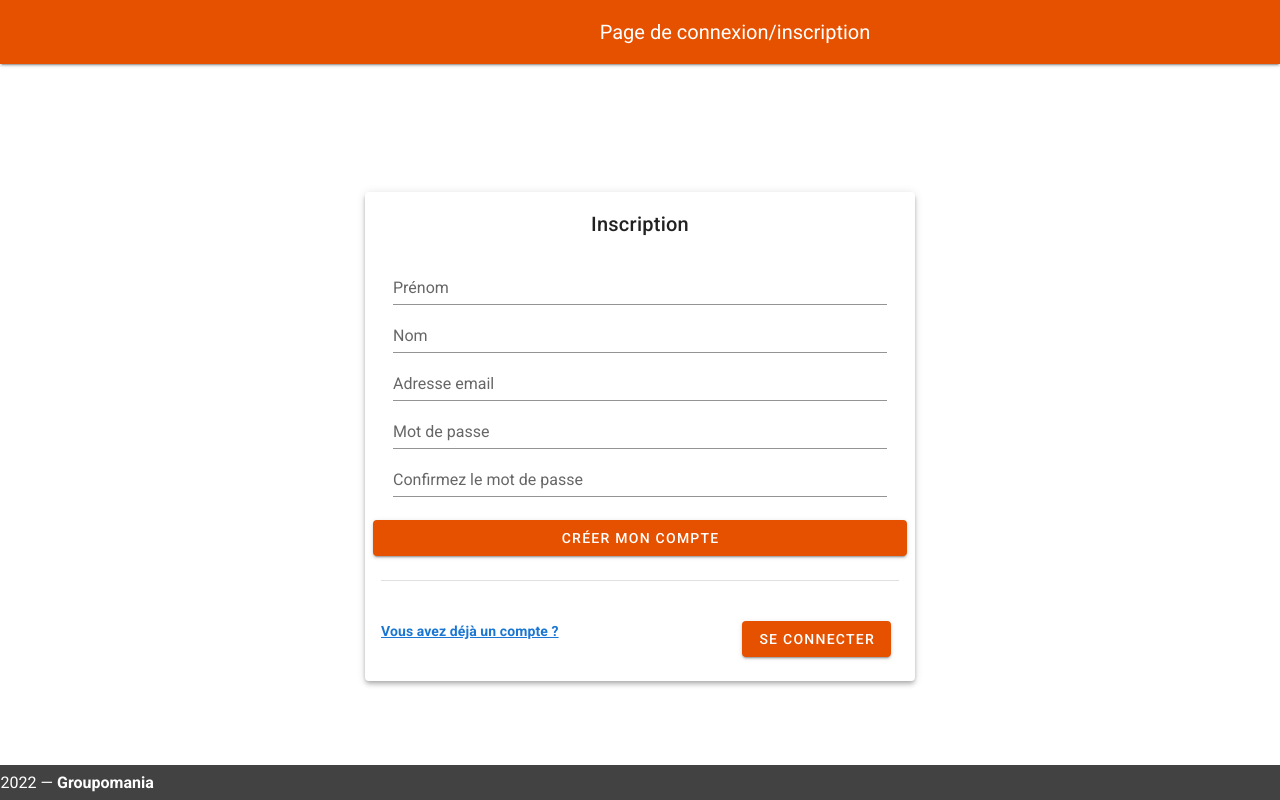
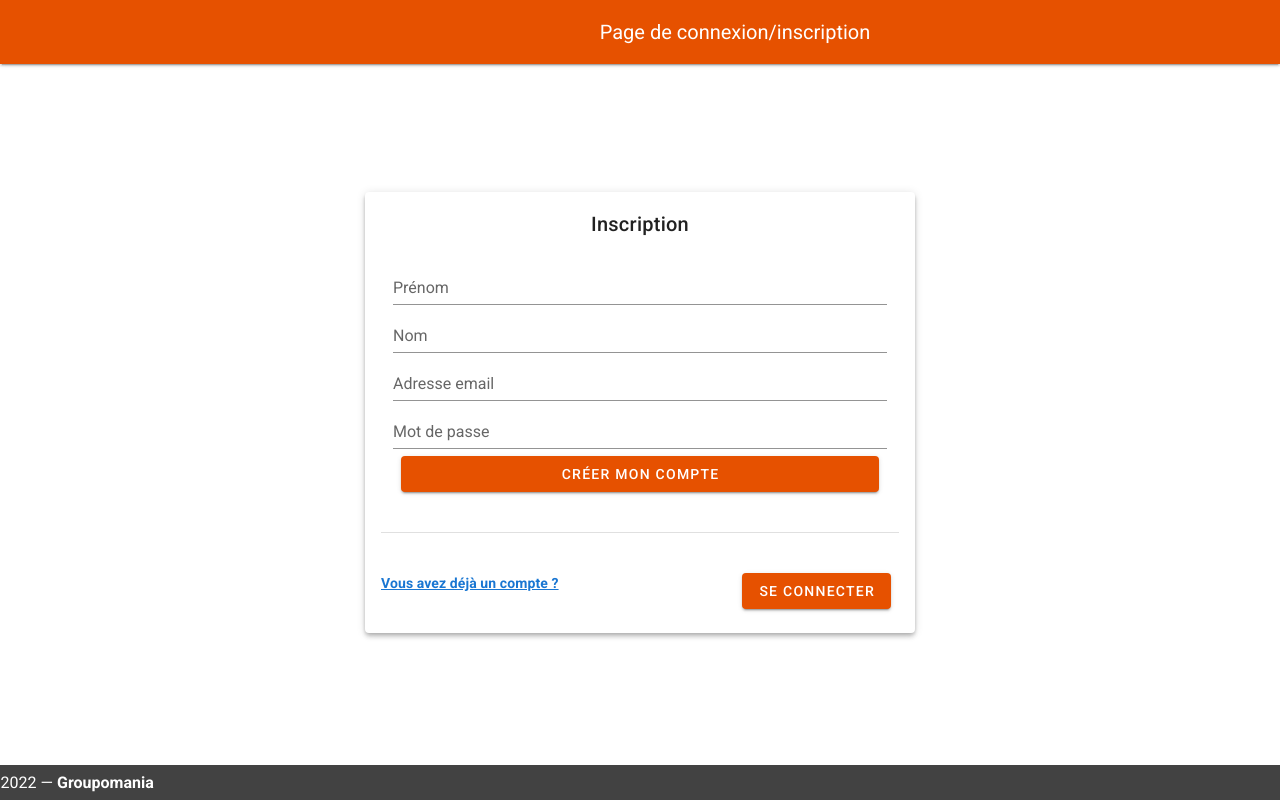
Before and after one commit to Danguole-Luzaite/LuzaiteDanguole_Groupomania_13022022, a Vue app in the folder frontend/: page /#/creationdecompte in a window 1280 px wide. Built offline with nearby package versions, Linux system fonts and the light colour scheme.

Commit message:
Frontend : corrections pour utiliser vee-validate. Petite correction de style dans le composant Footer.

```diff
--- a/frontend/src/components/TheFooter.vue
+++ b/frontend/src/components/TheFooter.vue
@@ -2,7 +2,7 @@
   <div id="TheFooter">
     <v-footer app bottom fixed padless height="35" class="grey darken-3">
       <v-layout row wrap justify-center>
-        <v-flex xs12 py-3 text-xs-center white--text>
+        <v-flex py-3 text-xs-center white--text>
           &copy;2022 —
           <strong>Groupomania</strong>
         </v-flex>
--- a/frontend/src/views/Connexion.vue
+++ b/frontend/src/views/Connexion.vue
@@ -31,8 +31,7 @@
                   >
                   </v-text-field>
                 </validation-provider>
-
-                <p class="text-right mt-2"><a href="#">Mot de passe oublié ?</a></p>
+<!--                <p class="text-right mt-2"><a href="#">Mot de passe oublié ?</a></p> -->
                 <v-card-actions>
                   <v-btn type="submit" :disabled="invalid" block dark color="orange darken-4">Se Connecter</v-btn>
                 </v-card-actions>
--- a/frontend/src/views/CreationDeCompte.vue
+++ b/frontend/src/views/CreationDeCompte.vue
@@ -5,19 +5,28 @@
     <v-main>
       <v-content>
         <v-card elevation="4" max-width="550" class="mx-auto">
+          <validation-observer ref="observer" v-slot="{ invalid }">
             <v-card-title class="justify-center">Inscription</v-card-title>
             <v-card-text>
-            <v-form class="px-3">
+              <v-form class="px-3" @submit.prevent="handleSubmit">
+                <validation-provider name="Name">
                   <v-text-field label="Prénom" v-model="name" :rules="rules" hide-details="auto"></v-text-field>
+                </validation-provider>
+                <validation-provider name="Surname">
                   <v-text-field label="Nom" v-model="surname" :rules="rules" hide-details="auto"></v-text-field>
+                </validation-provider>
+                <validation-provider name="Email">
                   <v-text-field label="Adresse email" v-model="email" :rules="rules" hide-details="auto"></v-text-field>
+                </validation-provider>
+                <validation-provider name="Password">
                   <v-text-field label="Mot de passe" v-model="password" type="password" :rules="rules" hide-details="auto"></v-text-field>
-              <v-text-field label="Confirmez le mot de passe" v-model="confirmPassword" :rules="rules" hide-details="auto"></v-text-field>
+                </validation-provider>
+                <v-card-actions>
+                  <v-btn type="submit" :disabled="invalid" block dark color="orange darken-4">Créer mon compte</v-btn>
+                </v-card-actions>
               </v-form>
             </v-card-text>
-          <v-card-actions>
-              <v-btn block dark color="orange darken-4">Créer mon compte</v-btn>
-          </v-card-actions>
+
             <v-divider class="mx-4 mt-4"></v-divider>
             <v-card-text class="d-flex justify-space-between align-center mt-4">
               <p class="text-left font-weight-bold">
@@ -29,6 +38,7 @@
                 </router-link>
               </v-card-actions>
             </v-card-text>
+          </validation-observer>
         </v-card>
       </v-content>
     </v-main>
@@ -39,18 +49,21 @@
 <script>
 import TheNavigation from '@/components/TheNavigation';
 import TheFooter from '../components/TheFooter.vue';
+import { ValidationObserver, ValidationProvider, setInteractionMode } from 'vee-validate';
+setInteractionMode('eager');
 
 export default {
   name: 'CreationDeCompte',
   data: () => ({
       rules: [
         value => !!value || 'Required.',
-//        value => (value && value.length >= 3) || 'Min 3 characters',
       ],
   }),
   components: {
     TheNavigation,
     TheFooter,
+    ValidationProvider,
+    ValidationObserver,
   },
 };
 </script>
```
Lines whose indentation alone changed are shown as unchanged.
